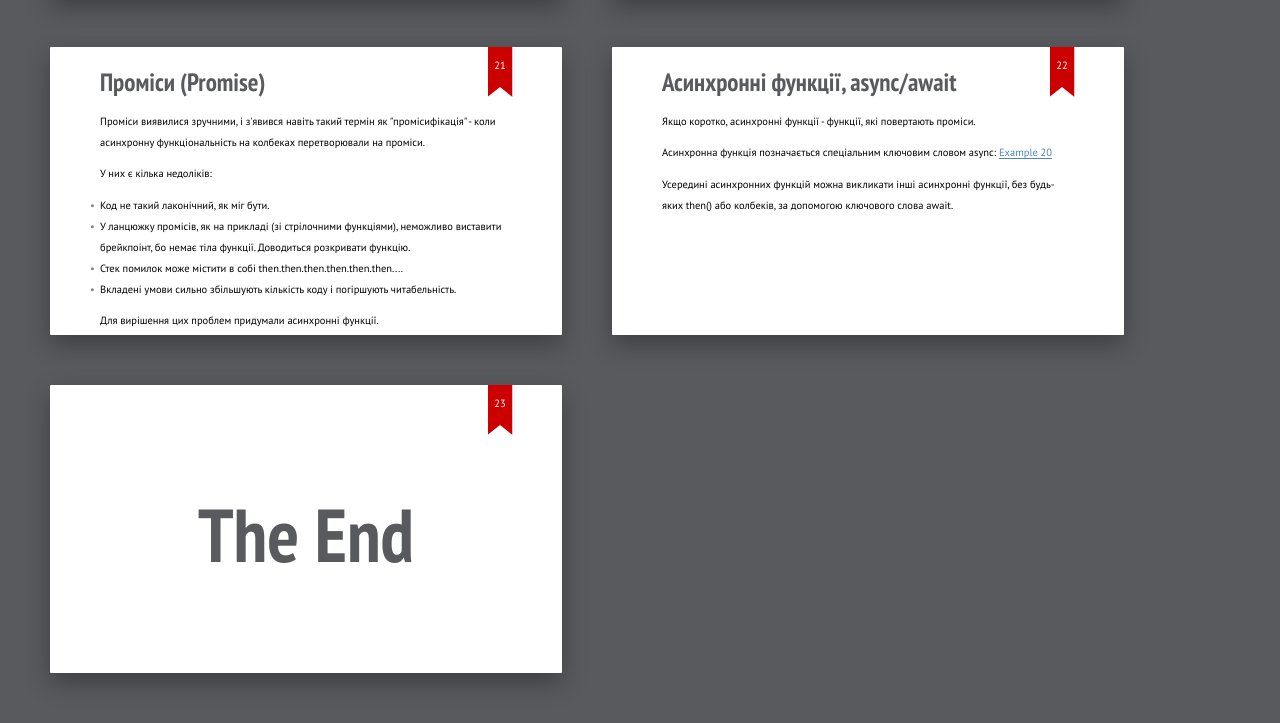
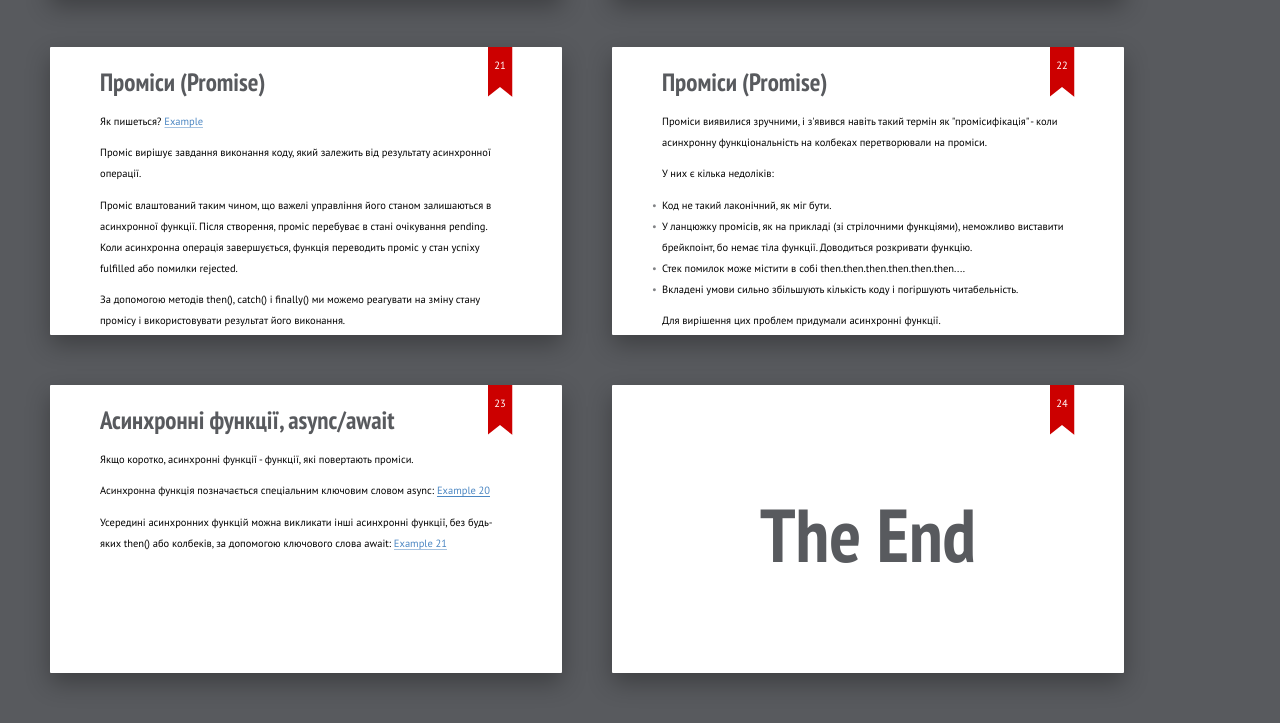
Before and after one commit to Computer-Science-Department-ChNU/web-programming, a plain HTML site: page presentations/themes/ribbon/fetch.html in a window 1280 px wide. Shown: the part 3477-4200 px from the top of the page. Drawn offline with Linux system fonts and the light colour scheme.

Commit message:
Updated fetch presentation

```diff
--- a/presentations/themes/ribbon/fetch.html
+++ b/presentations/themes/ribbon/fetch.html
@@ -282,6 +282,15 @@
 
 <section class="slide">
     <h2>Проміси (Promise)</h2>
+    <p>Як пишеться? <a href="../../../examples/fetch/22.html" target="_blank">Example</a></p>
+    <p>Проміс вирішує завдання виконання коду, який залежить від результату асинхронної операції.</p>
+    <p>Проміс влаштований таким чином, що важелі управління його станом залишаються в асинхронної функції. Після створення, проміс перебуває в стані очікування pending. Коли асинхронна операція завершується, функція переводить проміс у стан успіху fulfilled або помилки rejected.
+    </p>
+    <p> За допомогою методів then(), catch() і finally() ми можемо реагувати на зміну стану промісу і використовувати результат його виконання.</p>
+</section>
+
+<section class="slide">
+    <h2>Проміси (Promise)</h2>
     <p>Проміси виявилися зручними, і з'явився навіть такий термін як "промісифікація" - коли асинхронну функціональність
         на колбеках перетворювали на проміси.</p>
     <p>У них є кілька недоліків:</p>
@@ -302,7 +311,7 @@
     <h2>Асинхронні функції, async/await</h2>
     <p>Якщо коротко, асинхронні функції - функції, які повертають проміси.</p>
     <p>Асинхронна функція позначається спеціальним ключовим словом async: <a href="../../../examples/fetch/20.html" target="_blank">Example 20</a></p>
-    <p>Усередині асинхронних функцій можна викликати інші асинхронні функції, без будь-яких then() або колбеків, за допомогою ключового слова await.</p>
+    <p>Усередині асинхронних функцій можна викликати інші асинхронні функції, без будь-яких then() або колбеків, за допомогою ключового слова await: <a href="../../../examples/fetch/21.html" target="_blank">Example 21</a></p>
 </section>
 
 <section class="slide">
```
Also changed, not shown: examples/fetch/22.html (added, +19 -0 lines).
